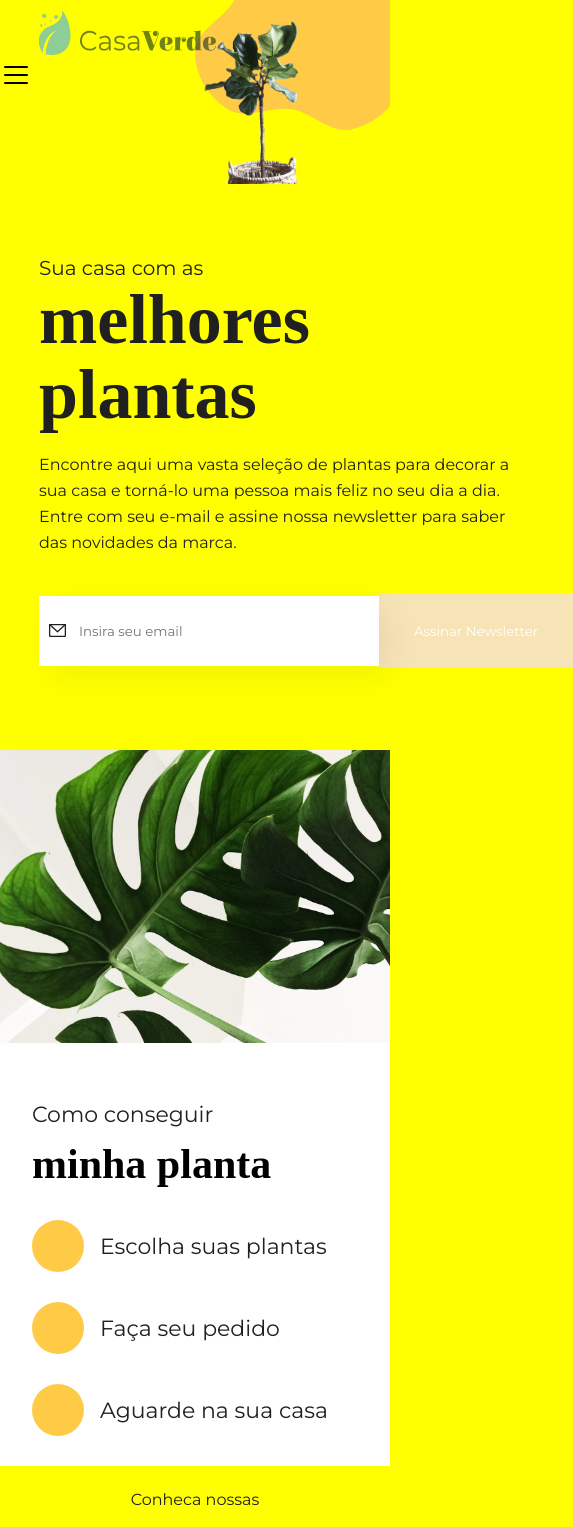
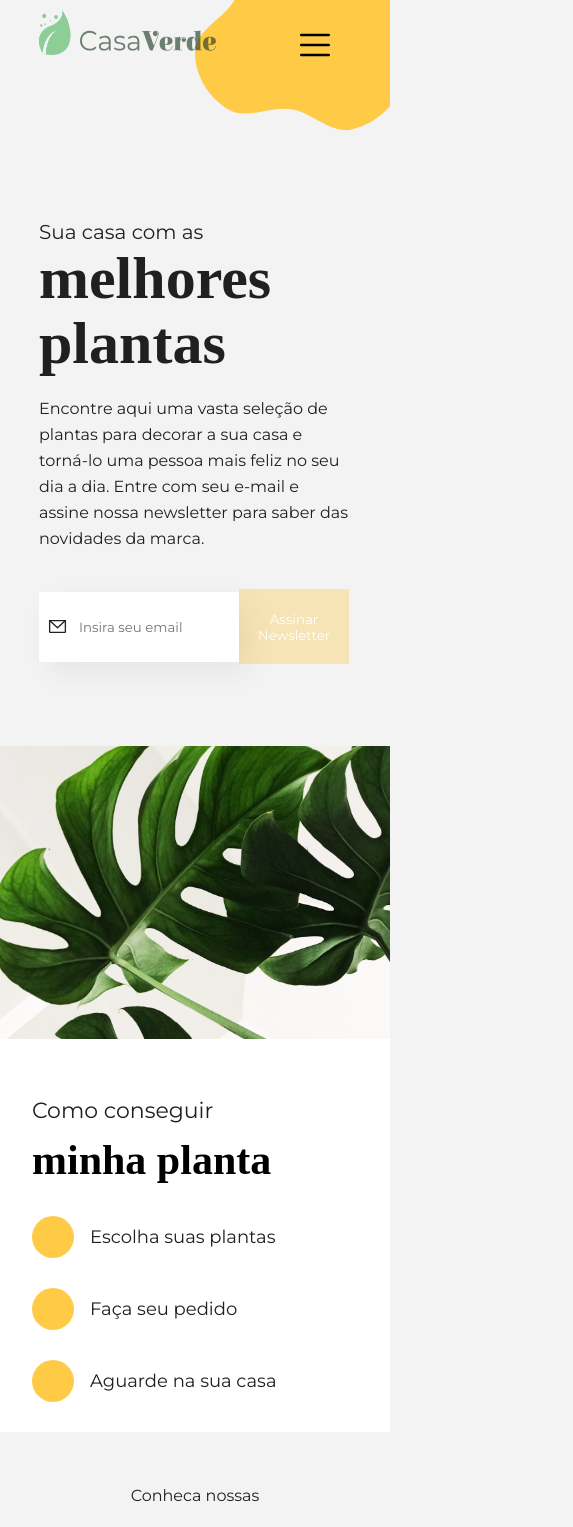
Before and after one commit to giselle-ferreira/7days-of-code-react, a React (Vite) app: page / in a window 390 px wide. Shown: the top 1527 px of the page, 573 px wide, since content can reach past the window. Built offline with nearby package versions, Linux system fonts and the light colour scheme; no server answers; a web font is replaced by a local one.

Commit message:
responsive layout

```diff
--- a/package.json
+++ b/package.json
@@ -13,6 +13,7 @@
     "phosphor-react": "^1.4.1",
     "react": "^18.0.0",
     "react-dom": "^18.0.0",
+    "react-router-dom": "^6.3.0",
     "styled-components": "^5.3.5",
     "sweetalert2": "^11.4.19"
   },
--- a/src/App.tsx
+++ b/src/App.tsx
@@ -8,6 +8,7 @@ import { PlantBg } from "./Styles";
 import { Plants } from "./Components/Plants";
 import { HowToShop } from "./Components/HowToShop";
 import { MobileMenu } from "./Components/MobileMenu";
+
 
 function App() {
 
--- a/src/Components/HowToShop.tsx
+++ b/src/Components/HowToShop.tsx
@@ -3,7 +3,7 @@ import Ellipse from '/media/ellipse.svg'
 
 export function HowToShop() {
     return(
-        <ShoppingGuide>
+        <ShoppingGuide id="howto">
             <img src="../../public/media/plant2.png" alt="Folhas grandes verdes" />
             <div>
                 <p>Como conseguir</p>
--- a/src/Components/MobileMenu.tsx
+++ b/src/Components/MobileMenu.tsx
@@ -1,10 +1,33 @@
-import { List } from "phosphor-react";
-import { HamburguerMenu } from "../Styles";
+import { List, X } from "phosphor-react";
+import { useState } from "react";
+import { OpenMenu, CloseMenu, MobileNavigation } from "../Styles";
+
 
 export function MobileMenu() {
+
+    const [open, setOpen] = useState<Boolean>(false)
+
     return(
-        <HamburguerMenu>
-            <List size={32}/>
-        </HamburguerMenu>
+        <div>
+            <OpenMenu onClick={() => setOpen(!open)}>
+                <List size={40}/>
+            </OpenMenu>
+
+            { open && (
+                <MobileNavigation>
+                <CloseMenu onClick={() => setOpen(!open)} >
+                    <X size={40}/>
+                </CloseMenu>
+                    <ul>
+                        <li><a href="#howto">Como Fazer</a></li>
+                        <li><a href="#ofertas">Ofertas</a></li>
+                        <li><a href="#">Depoimentos</a></li>
+                        <li><a href="#">Vídeos</a></li>
+                        <li><a href="#">Meu Carrinho</a></li>
+                    </ul>
+                </MobileNavigation>
+            )}
+
+        </div>
     )
 }
--- a/src/Components/Plants.tsx
+++ b/src/Components/Plants.tsx
@@ -16,14 +16,14 @@ export function Plants() {
         .then((response) => {
             setPlants(response.data.plants)
         })
-        .catch((err) => {
+        .catch((err: Error) => {
             setError(err)
         })
     }, [])
 
 
     return(
-        <SaleSection>
+        <SaleSection id="ofertas">
             <div>
                 <p>Conheca nossas</p>
                 <h1>Ofertas</h1>
--- a/src/GlobalStyle/GlobalStyle.tsx
+++ b/src/GlobalStyle/GlobalStyle.tsx
@@ -13,7 +13,6 @@ export const GlobalStyle = createGlobalStyle`
     }
 
     body {
-        /* background-color: #f3f3f3; */
-        background-color: yellow;
+        background-color: #f3f3f3;
     }
 `;
--- a/src/Styles.tsx
+++ b/src/Styles.tsx
@@ -3,7 +3,7 @@ import styled from "styled-components";
 const size = {
     mobileSmall: '375px',
     mobileLarge: '425px',
-    medium: '550px',
+    medium: '620px',
     tablet: '768px',
     laptop: '1024px'
 }
@@ -32,6 +32,10 @@ export const PlantBg = styled.img`
   right: 20vw;
   top: 0;
   z-index: -1;
+
+  @media ${device.laptop} {
+        display: none;
+    }
 `;
 
 // Navbar
@@ -67,14 +71,75 @@ export const Item = styled.a`
     }
 `;
 
-export const HamburguerMenu = styled.div`
-    /* display: none; */
+export const OpenMenu = styled.div`
+    display: none;
     margin-right: 30px;
     color: black;
+    position: absolute;
+    top: 25px;
+    right: 25px;
+    cursor: pointer;
 
     @media ${device.laptop} {
-            display: block;
+        display: block;
+    }
+`;
+
+export const CloseMenu = styled.div`
+    display: none;
+    margin-right: 30px;
+    color: black;
+    position: absolute;
+    top: 25px;
+    right: 25px;
+    cursor: pointer;
+
+    @media ${device.laptop} {
+        display: block;
+    }
+`;
+
+export const MobileNavigation = styled.div`
+    display: none;
+    position: absolute;
+    top: 0;
+    left: 0;
+    background-color: #FFCB47;
+    width: 100%;
+    height: 100vh;
+    z-index: 5;
+
+    ul {
+        text-align: center;
+        margin: 30% auto;
+    }
+
+    ul li {
+        list-style: none;
+        font-size: 22px;
+        padding-bottom:  30px;
+        font-family: 'Montserrat', sans-serif;
+
+        &:hover {
+            font-weight: 700;
         }
+    }
+
+    ul li a {
+        text-decoration: none;
+        color: #202020;
+    }
+
+    @media ${device.laptop} {
+        display: block;
+    }
+
+    @media ${device.mobileLarge} {
+        ul {
+            margin: 50% auto;
+        }
+
+    }
 `;
 
 
@@ -95,6 +160,11 @@ export const HighlightText = styled.span`
     color: #202020;
     margin-top: 12px;
 
+    @media ${device.mobileLarge} {
+        font-size: 60px;
+        line-height: 65px;
+    }
+
 `;
 
 export const Text2 = styled.p`
@@ -104,6 +174,15 @@ export const Text2 = styled.p`
     color: #202020;
     line-height: 26px;
     margin-top: 20px;
+
+    @media ${device.medium} {
+        width: 70%;
+    }
+
+    @media ${device.mobileLarge} {
+        width: 310px;
+    }
+
 `;
 
 // Input
@@ -126,6 +205,14 @@ export const InputBox = styled.input`
     &:hover {
         border: 1px solid #FFCB47;
     }
+
+    @media ${device.medium} {
+        width: 220px;
+    }
+
+    @media ${device.mobileLarge} {
+        width: 200px;
+    }
 `;
 
 export const Button = styled.button`
@@ -144,6 +231,14 @@ export const Button = styled.button`
     &:disabled {
         background: #f7e4b6;
     }
+
+    @media ${device.medium} {
+        width: 140px;
+    }
+
+    @media ${device.mobileLarge} {
+        width: 110px;
+    }
 `;
 
 // HowToShop
@@ -153,18 +248,6 @@ export const ShoppingGuide = styled.div`
     margin: 82px auto 0 auto;
     width: 995px;
     height: 440px;
-
-    @media ${device.laptop} {
-        max-width: 100%;
-        margin: inherit 0;
-    }
-
-    @media ${device.tablet} {
-        width: 100%;
-        display: flex;
-        align-items: center;
-        flex-direction: column;
-    }
 
     img {
         width: 55%;
@@ -231,6 +314,28 @@ export const ShoppingGuide = styled.div`
             transition: .5s all ease-in-out;
         }
     }
+
+    @media ${device.laptop} {
+        max-width: 100%;
+        margin: inherit 0;
+    }
+
+    @media ${device.tablet} {
+        width: 100%;
+        display: flex;
+        align-items: center;
+        flex-direction: column;
+    }
+
+    @media ${device.mobileLarge} {
+        div ul li a {
+            font-size: 18px;
+        }
+
+        div ul li a img {
+            width: 42px;
+        }
+    }
 `;
 
 // Plants
@@ -239,18 +344,6 @@ export const SaleSection = styled.div`
     margin: 44px auto 135px auto;
     display: flex;
     flex-direction: column;
-
-    @media ${device.tablet} {
-        margin-top: 450px;
-        }
-
-     @media ${device.medium} {
-        margin-top: 380px;
-        }
-
-     @media ${device.mobileLarge} {
-        margin-top: 300px;
-        }
 
     p {
         text-align: center;
@@ -263,6 +356,23 @@ export const SaleSection = styled.div`
         text-align: center;
         font-size: 82px;
         font-family: 'Elsie Swash Caps', cursive;
+
+    }
+
+    @media ${device.tablet} {
+        margin-top: 450px;
+     }
+
+     @media ${device.medium} {
+        margin-top: 420px;
+    }
+
+     @media ${device.mobileLarge} {
+        margin-top: 300px;
+
+        h1 {
+            font-size: 62px;
+        }
     }
 `;
 
```
Also changed, not shown: 1 other file (tests, documents, lock files or other folders). Lines whose indentation alone changed are shown as unchanged.
